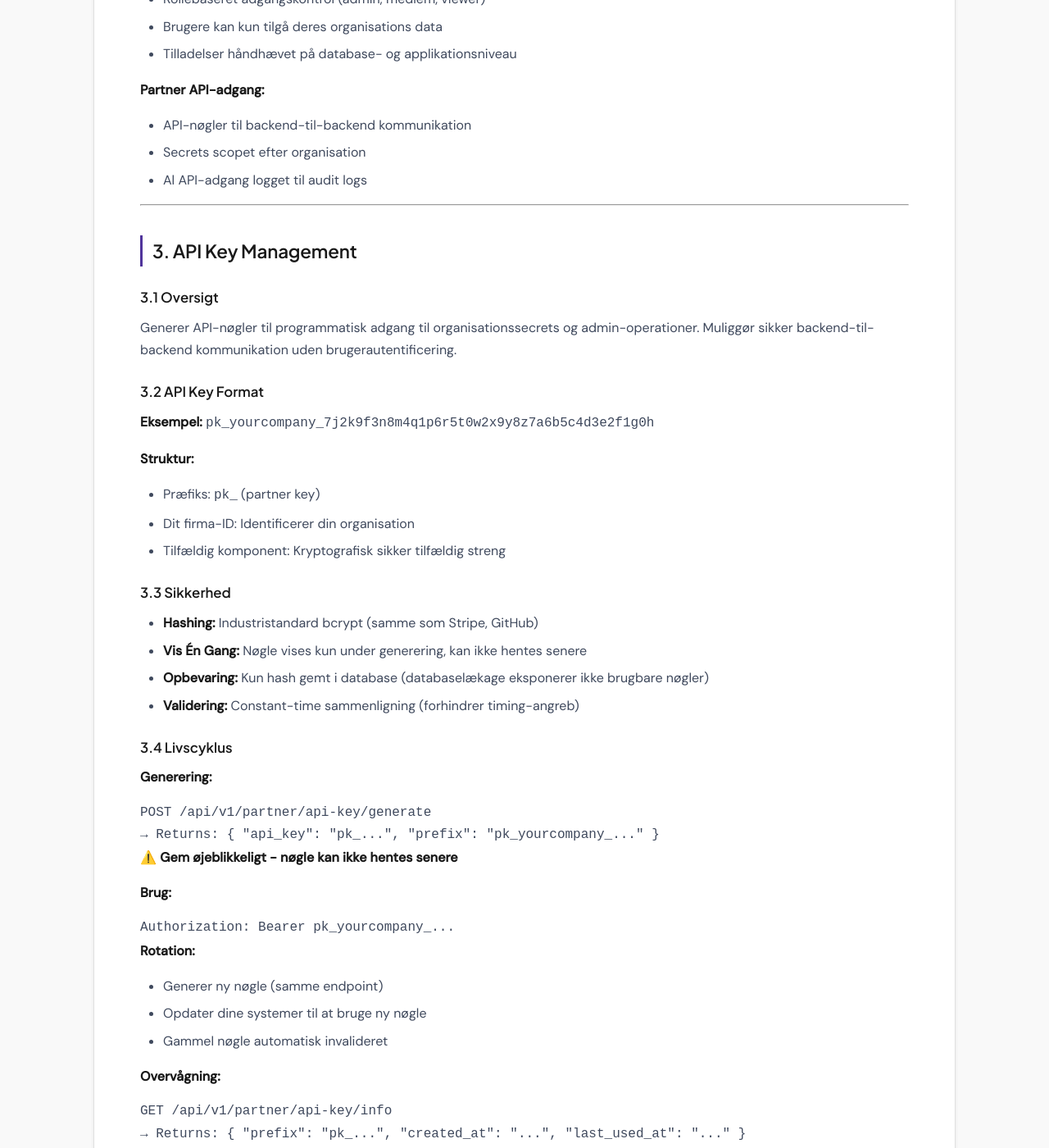
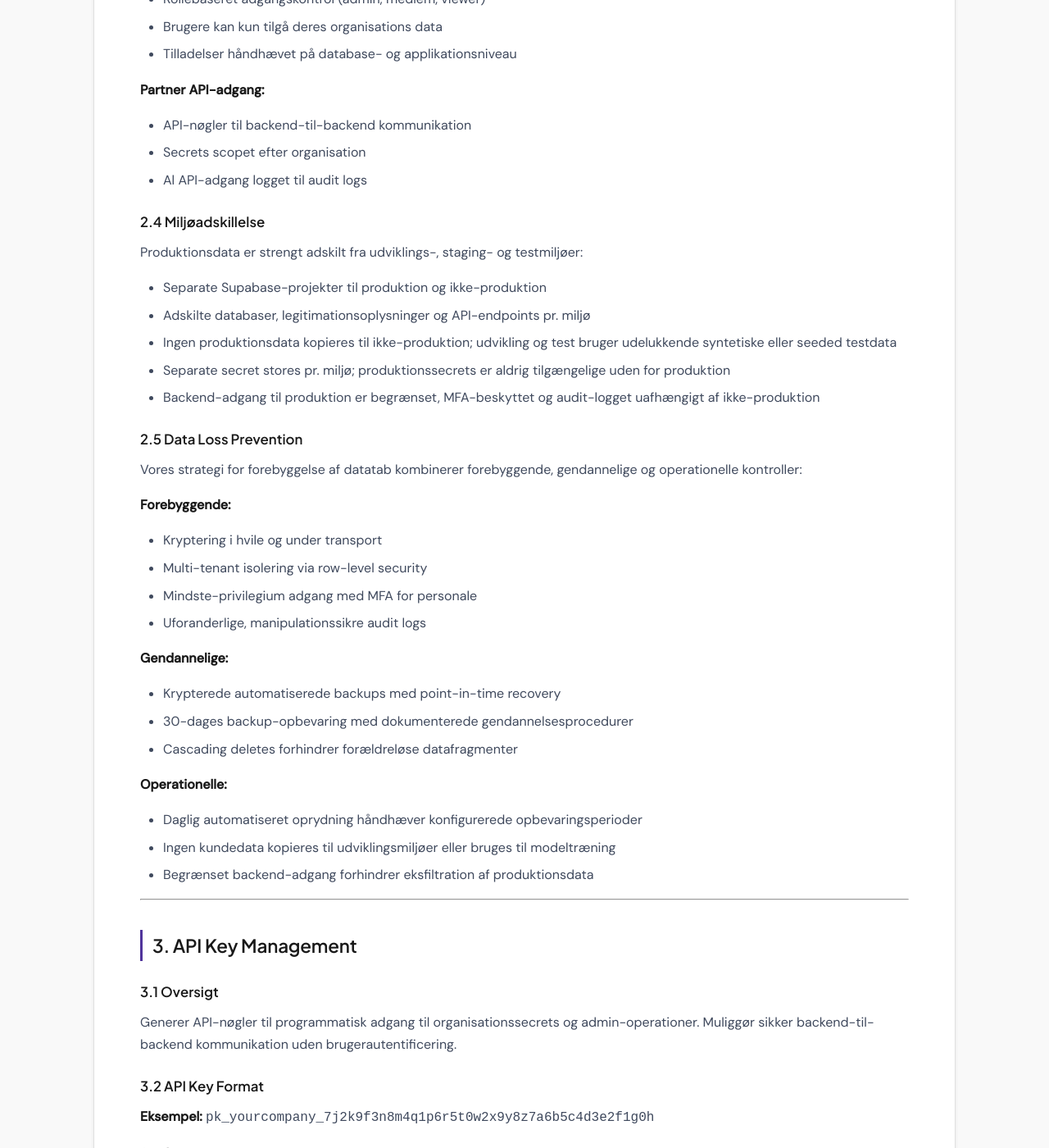
Before and after one commit to LogicNodes/LogicNodes-Legal, a Jekyll site: the page built from da/sikkerhedsarkitektur.md, in a window 1280 px wide and 1400 px high, scrolled down 4528 px. Shown: the whole window at 82% size. Built offline with Jekyll 4.4.1, drawn with Linux system fonts in a browser that asks for light colours; some of the changed text lies outside the part shown.

Commit message:
Add Environment Isolation and Data Loss Prevention sections (EN + DA)
Documents prod/non-prod environment separation and DLP controls to
support Shopify Partner data protection self-declaration.

Co-Authored-By: Claude Opus 4.7 (1M context) <noreply@anthropic.com>

```diff
--- a/da/sikkerhedsarkitektur.md
+++ b/da/sikkerhedsarkitektur.md
@@ -179,6 +179,36 @@ Dine data er fuldstændigt isoleret fra andre organisationer gennem flere sikker
 - API-nøgler til backend-til-backend kommunikation
 - Secrets scopet efter organisation
 - Al API-adgang logget til audit logs
+
+### 2.4 Miljøadskillelse
+
+Produktionsdata er strengt adskilt fra udviklings-, staging- og testmiljøer:
+
+- Separate Supabase-projekter til produktion og ikke-produktion
+- Adskilte databaser, legitimationsoplysninger og API-endpoints pr. miljø
+- Ingen produktionsdata kopieres til ikke-produktion; udvikling og test bruger udelukkende syntetiske eller seeded testdata
+- Separate secret stores pr. miljø; produktionssecrets er aldrig tilgængelige uden for produktion
+- Backend-adgang til produktion er begrænset, MFA-beskyttet og audit-logget uafhængigt af ikke-produktion
+
+### 2.5 Data Loss Prevention
+
+Vores strategi for forebyggelse af datatab kombinerer forebyggende, gendannelige og operationelle kontroller:
+
+**Forebyggende:**
+- Kryptering i hvile og under transport
+- Multi-tenant isolering via row-level security
+- Mindste-privilegium adgang med MFA for personale
+- Uforanderlige, manipulationssikre audit logs
+
+**Gendannelige:**
+- Krypterede automatiserede backups med point-in-time recovery
+- 30-dages backup-opbevaring med dokumenterede gendannelsesprocedurer
+- Cascading deletes forhindrer forældreløse datafragmenter
+
+**Operationelle:**
+- Daglig automatiseret oprydning håndhæver konfigurerede opbevaringsperioder
+- Ingen kundedata kopieres til udviklingsmiljøer eller bruges til modeltræning
+- Begrænset backend-adgang forhindrer eksfiltration af produktionsdata
 
 ---
 
@@ -707,6 +737,7 @@ A: Ja. Se afsnit 8.5 ovenfor. Den komplette og autoritative liste vedligeholdes
 | 2.0 | 2025-11-03 | Omfattende omskrivning (API-nøgler, audit logs, partner admin) |
 | 2.1 | 2025-11-03 | Partner-fokuseret revision (fjernede interne implementeringsdetaljer) |
 | 2.2 | 2026-04-21 | Opdatering til ny platform-infrastruktur; ret virksomhedsnavn; opdater compliance-status |
+| 2.3 | 2026-05-14 | Tilføj miljøadskillelse (2.4) og Data Loss Prevention (2.5) sektioner |
 
 ---
 
```
Also changed, not shown: other parts of da/sikkerhedsarkitektur.md (+1 -1 lines), en/security-architecture.md (+33 -3 lines).
